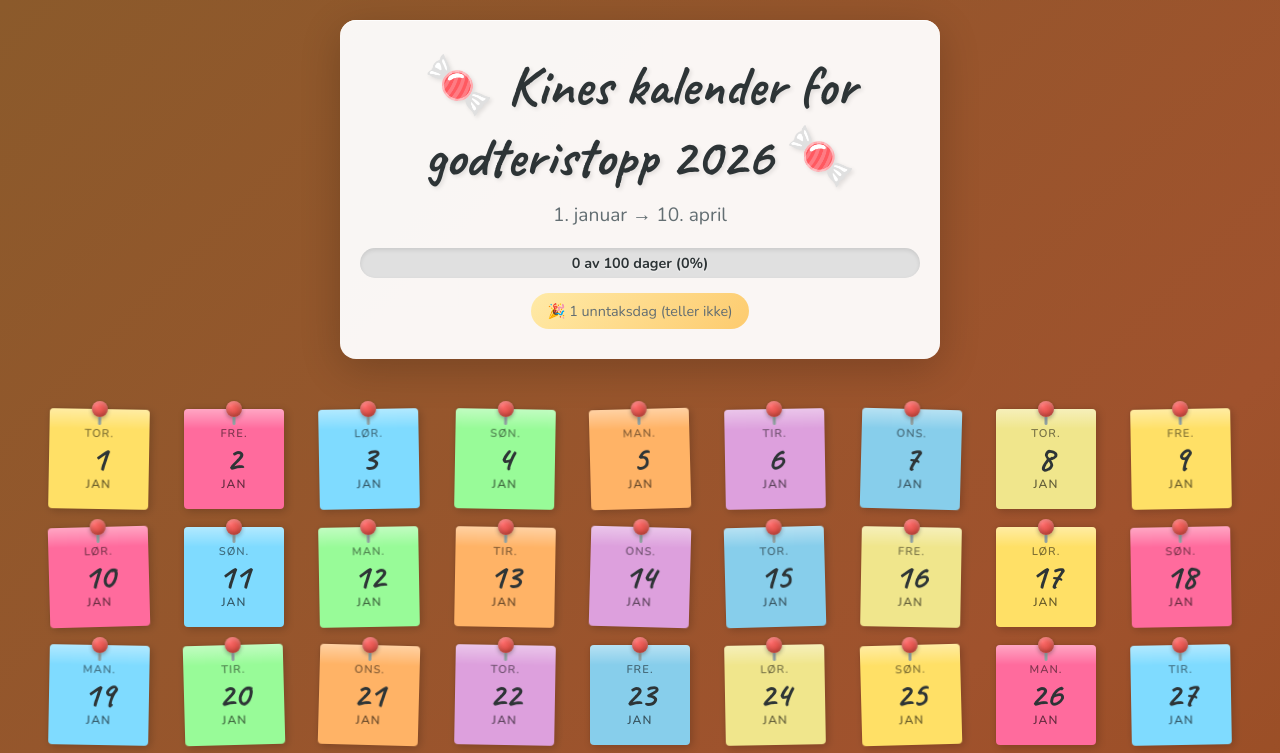
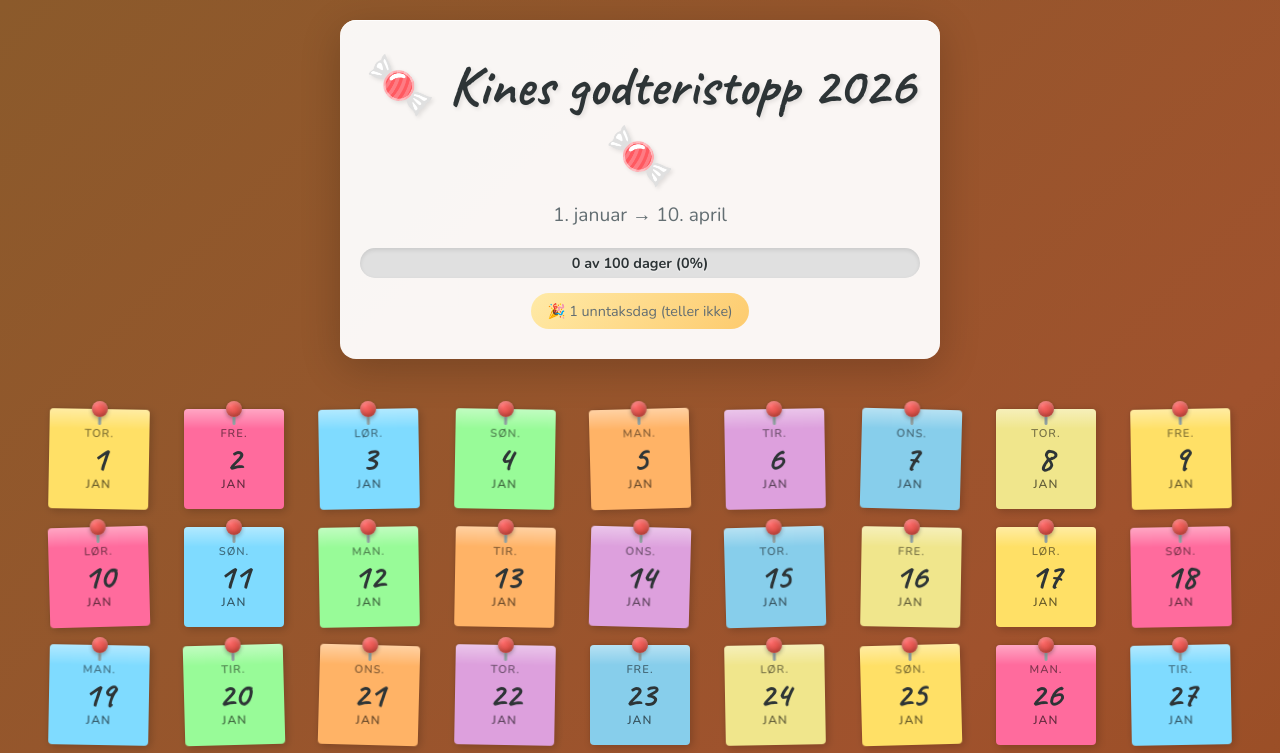
Before and after one commit to elisabethmedlien/godteristopp, a React (Create React App) app: page / in a window 1280 px wide. Shown: the top 753 px of the page. Built offline with nearby package versions, Linux system fonts and the light colour scheme.

Commit message:
fix static text

```diff
--- a/src/App.tsx
+++ b/src/App.tsx
@@ -184,7 +184,7 @@ function App() {
   return (
     <div className="app">
       <header className="header">
-        <h1>🍬 Kines kalender for godteristopp 2026 🍬</h1>
+        <h1>🍬 Kines godteristopp 2026 🍬</h1>
         <p className="subtitle">{rangeLabel}</p>
         <div className="progress-container">
           <div
```
